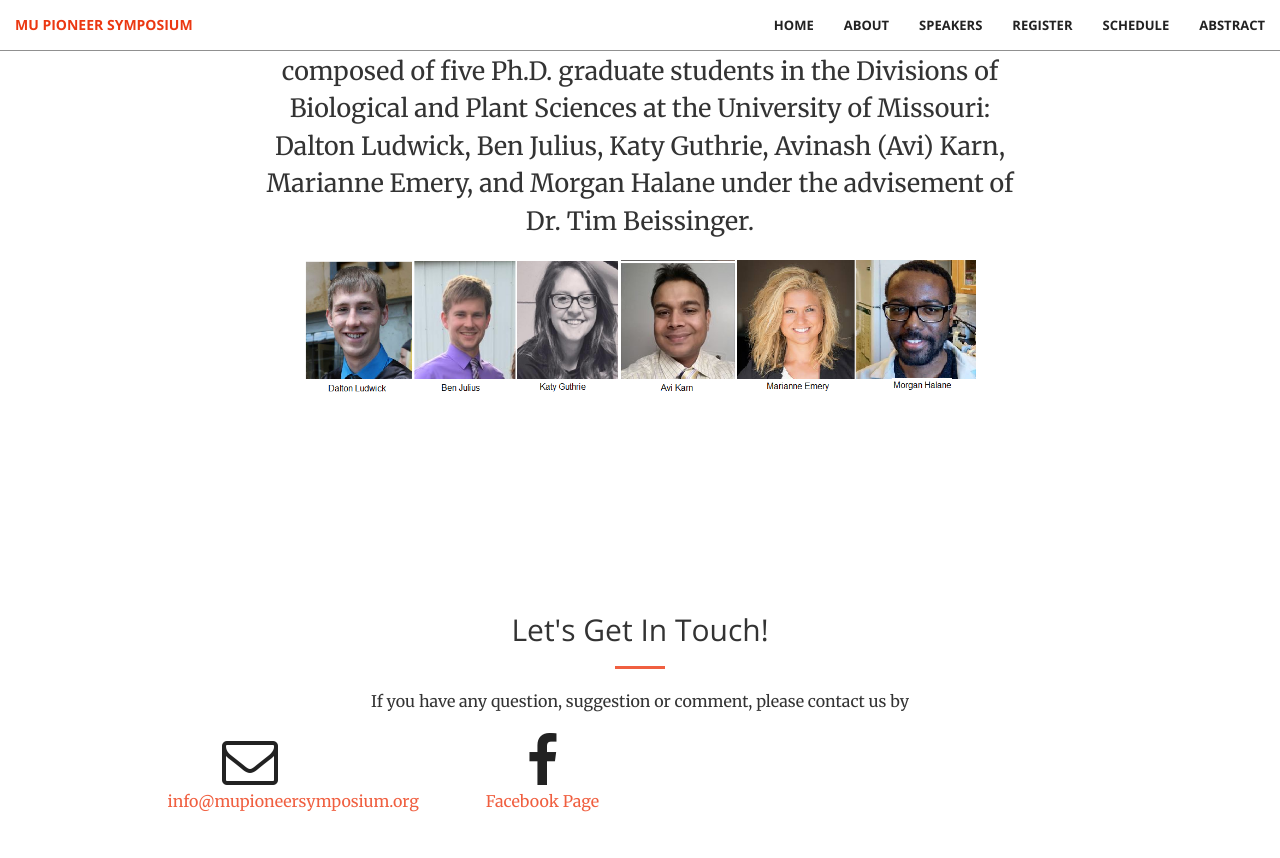
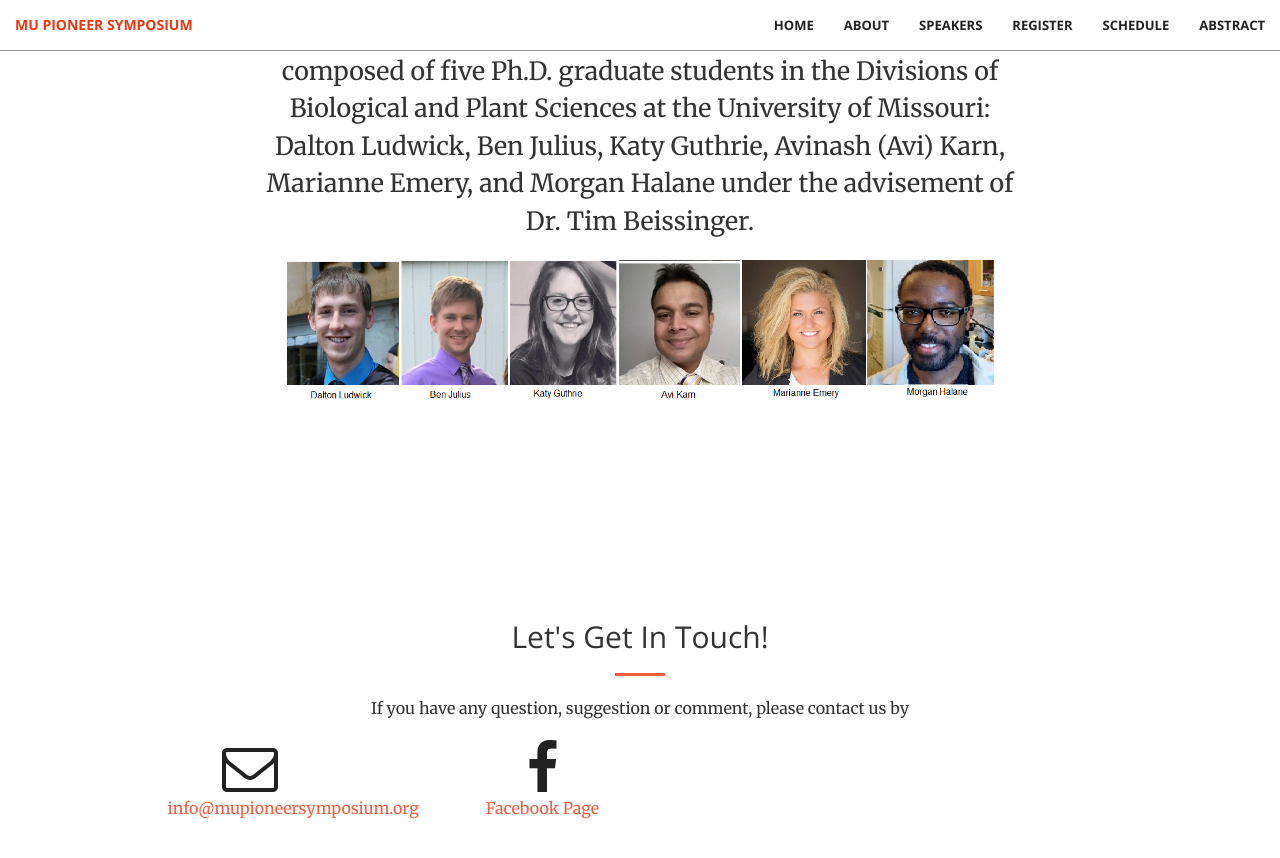
Before and after one commit to mupioneersymposium/mupioneersymposium.github.io, a Jekyll site: the page built from index.html, in a window 1280 px wide and 900 px high, scrolled down 2020 px. Shown: the top 858 px of the window. Built offline with Jekyll 4.4.1, drawn with Linux system fonts in a browser that asks for light colours.

Commit message:
Update about-brief.html

```diff
--- a/_includes/about-brief.html
+++ b/_includes/about-brief.html
@@ -10,7 +10,7 @@
 <p>The symposium welcomes all members of the scientific and surronding comminuties including, but not limited to, undergraduate students, graduate students, post-docs, technicians, high school students, and professors. Registration is free to all attendees. </p>
 <hr>
                 <p style="font-size:25px">The MU DuPont Pioneer Symposium Planning Committee is composed of five Ph.D. graduate students in the Divisions of Biological and Plant Sciences at the University of Missouri: Dalton Ludwick, Ben Julius, Katy Guthrie, Avinash (Avi) Karn, Marianne Emery, and Morgan Halane under the advisement of Dr. Tim Beissinger.</p>
-                <p><img src="/img/group.png" style="max-width: 90%;"></p>
+                <p><img src="/img/group.png" style="max-width: 95%;"></p>
             </div>
         </div>
     </div>
```
